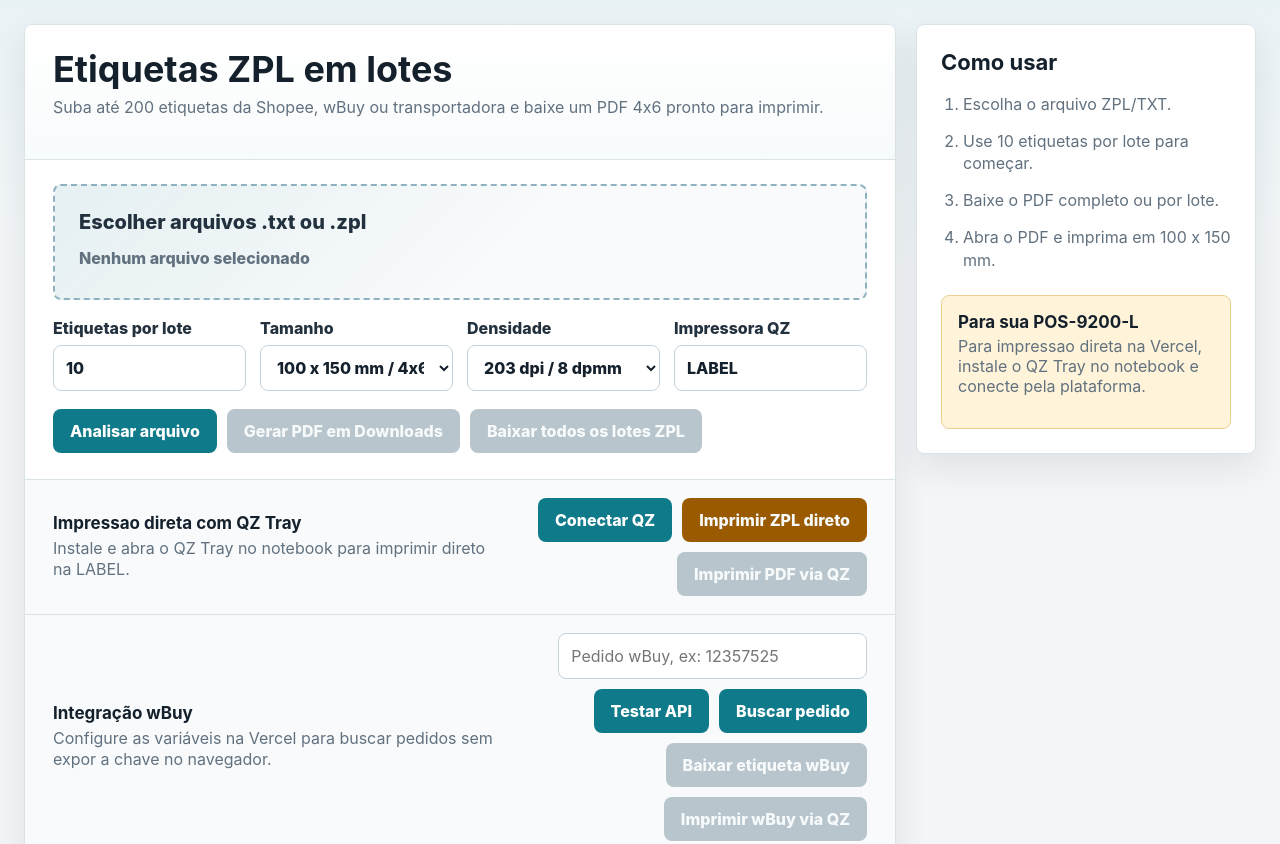
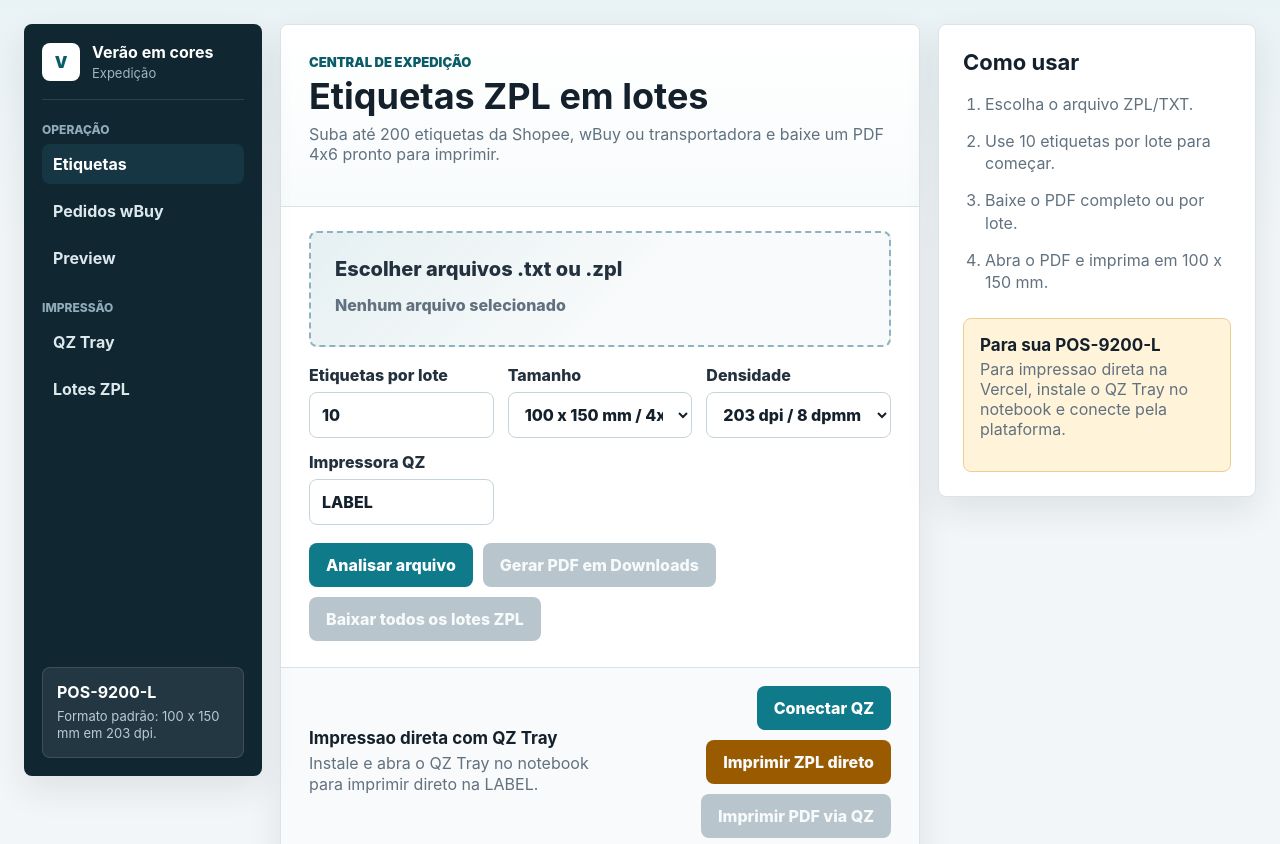
Before and after one commit to veraoemcores2025-ctrl/etiquetas, a website: page public/index.html in a window 1280 px wide. Shown: the top 844 px of the page. Drawn offline with Linux system fonts and the light colour scheme; files that its build step writes are made by us from their sources; files whose address does not match are found by name.

Commit message:
adiciona layout estilo erp

```diff
--- a/public/index.html
+++ b/public/index.html
@@ -8,9 +8,38 @@
   </head>
   <body>
     <main class="app">
+      <nav class="app-nav" aria-label="Navegação principal">
+        <div class="brand">
+          <div class="brand-mark">V</div>
+          <div>
+            <strong>Verão em cores</strong>
+            <span>Expedição</span>
+          </div>
+        </div>
+
+        <div class="nav-section">
+          <span>Operação</span>
+          <a class="nav-item active" href="#fileInput">Etiquetas</a>
+          <a class="nav-item" href="#wbuyOrderId">Pedidos wBuy</a>
+          <a class="nav-item" href="#labelPreviewPanel">Preview</a>
+        </div>
+
+        <div class="nav-section">
+          <span>Impressão</span>
+          <a class="nav-item" href="#connectQzBtn">QZ Tray</a>
+          <a class="nav-item" href="#batchRows">Lotes ZPL</a>
+        </div>
+
+        <div class="nav-card">
+          <strong>POS-9200-L</strong>
+          <p>Formato padrão: 100 x 150 mm em 203 dpi.</p>
+        </div>
+      </nav>
+
       <section class="workspace">
         <header class="topbar">
           <div>
+            <span class="eyebrow">Central de expedição</span>
             <h1>Etiquetas ZPL em lotes</h1>
             <p>Suba até 200 etiquetas da Shopee, wBuy ou transportadora e baixe um PDF 4x6 pronto para imprimir.</p>
           </div>
--- a/public/styles.css
+++ b/public/styles.css
@@ -1,6 +1,9 @@
 :root {
   color-scheme: light;
   --bg: #f3f6f8;
+  --nav: #102631;
+  --nav-soft: #173644;
+  --nav-text: #dce8ec;
   --surface: #ffffff;
   --surface-soft: #f8fafb;
   --surface-strong: #edf3f5;
@@ -43,10 +46,107 @@ select {
 
 .app {
   display: grid;
-  grid-template-columns: minmax(0, 1fr) 340px;
-  gap: 20px;
+  grid-template-columns: 238px minmax(0, 1fr) 318px;
+  gap: 18px;
   min-height: 100vh;
   padding: 24px;
+}
+
+.app-nav {
+  align-self: start;
+  position: sticky;
+  top: 24px;
+  display: flex;
+  flex-direction: column;
+  gap: 22px;
+  min-height: calc(100vh - 48px);
+  padding: 18px;
+  background: var(--nav);
+  color: var(--nav-text);
+  border-radius: var(--radius);
+  box-shadow: var(--shadow);
+}
+
+.brand {
+  display: flex;
+  align-items: center;
+  gap: 12px;
+  padding-bottom: 18px;
+  border-bottom: 1px solid rgba(255, 255, 255, 0.12);
+}
+
+.brand-mark {
+  display: grid;
+  place-items: center;
+  width: 38px;
+  height: 38px;
+  border-radius: var(--radius);
+  background: #ffffff;
+  color: var(--accent-dark);
+  font-weight: 900;
+}
+
+.brand strong,
+.brand span {
+  display: block;
+}
+
+.brand strong {
+  color: #fff;
+}
+
+.brand span {
+  margin-top: 3px;
+  color: #9fb6c0;
+  font-size: 13px;
+}
+
+.nav-section {
+  display: grid;
+  gap: 7px;
+}
+
+.nav-section > span {
+  color: #8facb8;
+  font-size: 12px;
+  font-weight: 800;
+  text-transform: uppercase;
+}
+
+.nav-item {
+  display: flex;
+  align-items: center;
+  min-height: 40px;
+  padding: 0 11px;
+  color: var(--nav-text);
+  text-decoration: none;
+  border-radius: var(--radius);
+  font-weight: 700;
+}
+
+.nav-item:hover,
+.nav-item.active {
+  background: var(--nav-soft);
+  color: #fff;
+}
+
+.nav-card {
+  margin-top: auto;
+  padding: 14px;
+  background: rgba(255, 255, 255, 0.08);
+  border: 1px solid rgba(255, 255, 255, 0.12);
+  border-radius: var(--radius);
+}
+
+.nav-card strong {
+  color: #fff;
+}
+
+.nav-card p {
+  margin: 6px 0 0;
+  color: #b9cbd2;
+  font-size: 13px;
+  line-height: 1.35;
 }
 
 .workspace,
@@ -69,6 +169,15 @@ select {
   padding: 26px 28px;
   border-bottom: 1px solid var(--line);
   background: linear-gradient(180deg, #ffffff, #f8fbfc);
+}
+
+.eyebrow {
+  display: inline-flex;
+  margin-bottom: 8px;
+  color: var(--accent-dark);
+  font-size: 13px;
+  font-weight: 900;
+  text-transform: uppercase;
 }
 
 h1,
@@ -131,7 +240,7 @@ h1 {
 
 .field-grid {
   display: grid;
-  grid-template-columns: repeat(4, minmax(0, 1fr));
+  grid-template-columns: repeat(auto-fit, minmax(180px, 1fr));
   gap: 14px;
   margin-top: 18px;
 }
@@ -414,8 +523,26 @@ dialog::backdrop {
     grid-template-columns: 1fr;
   }
 
+  .app-nav,
   .side {
     position: static;
+    min-height: auto;
+  }
+
+  .app-nav {
+    gap: 14px;
+  }
+
+  .nav-section {
+    grid-template-columns: repeat(3, minmax(0, 1fr));
+  }
+
+  .nav-section > span {
+    grid-column: 1 / -1;
+  }
+
+  .nav-card {
+    margin-top: 0;
   }
 }
 
@@ -444,6 +571,7 @@ dialog::backdrop {
 }
 
 @media (max-width: 620px) {
+  .app-nav,
   .topbar,
   .controls,
   .qz-panel,
@@ -453,6 +581,10 @@ dialog::backdrop {
   .side {
     padding-left: 16px;
     padding-right: 16px;
+  }
+
+  .nav-section {
+    grid-template-columns: 1fr;
   }
 
   .field-grid,
```
